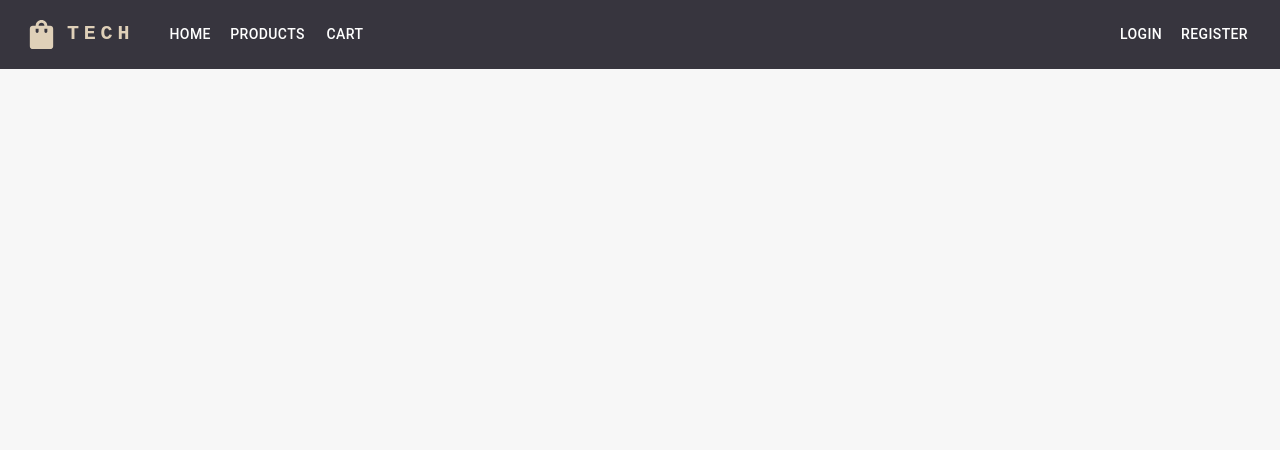
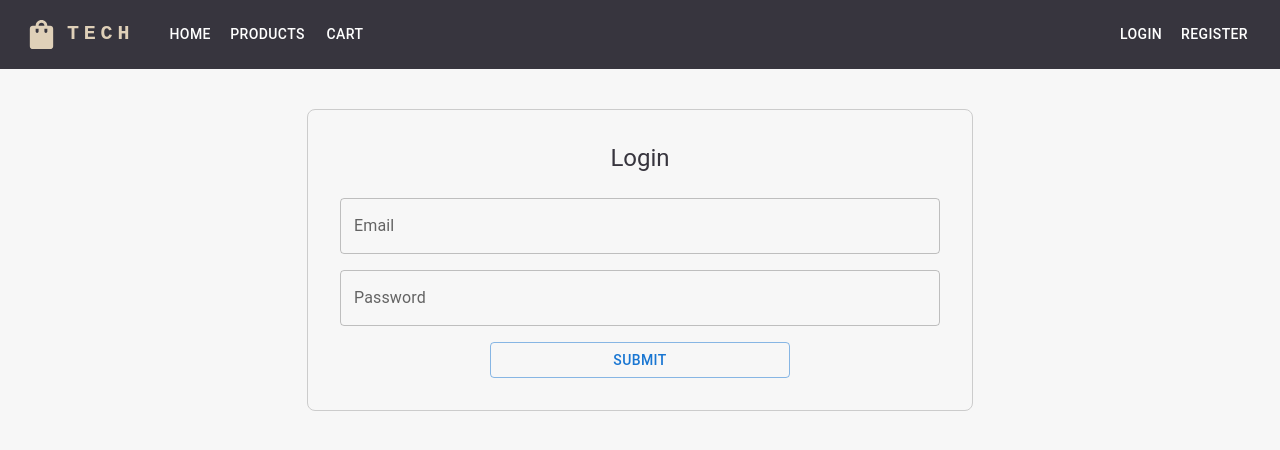
Before and after one commit to moWalid3/MERN-ECommerce-App, a React (Vite) app in the folder frontend/: page /login in a window 1280 px wide. Shown: the top 450 px of the page. Built offline with nearby package versions, Linux system fonts and the light colour scheme.

Commit message:
add loading context & finish login page

```diff
--- a/frontend/src/App.tsx
+++ b/frontend/src/App.tsx
@@ -1,24 +1,29 @@
 import { BrowserRouter, Route, Routes } from "react-router-dom";
 import HomePage from "./pages/HomePage";
-import Navbar from "./components/Navbar";
-import Container from "@mui/material/Container";
 import RegisterPage from "./pages/RegisterPage";
 import AuthProvider from "./context/auth/AuthProvider";
+import LoginPage from "./pages/LoginPage";
+import LoadingProvider from "./context/loading/LoadingProvider";
+import Layout from "./layout/Layout";
 
 function App() {
   return (
     <>
-      <AuthProvider>
-        <BrowserRouter>
-          <Navbar />
-          <Container maxWidth="xl" sx={{ py: 5 }}>
+      <LoadingProvider>
+        <AuthProvider>
+
+          <BrowserRouter>
             <Routes>
-              <Route path="/" element={<HomePage />} />
-              <Route path="/register" element={<RegisterPage />} />
+              <Route path="/" element={<Layout />}>
+                <Route index element={<HomePage />} />
+                <Route path="register" element={<RegisterPage />} />
+                <Route path="login" element={<LoginPage />} />
+              </Route>
             </Routes>
-          </Container>
-        </BrowserRouter>
-      </AuthProvider>
+          </BrowserRouter>
+
+        </AuthProvider>
+      </LoadingProvider>
     </>
   );
 }
--- a/frontend/src/components/Navbar.tsx
+++ b/frontend/src/components/Navbar.tsx
@@ -1,27 +1,15 @@
-import * as React from 'react';
 import AppBar from '@mui/material/AppBar';
 import Box from '@mui/material/Box';
 import Toolbar from '@mui/material/Toolbar';
-import IconButton from '@mui/material/IconButton';
 import Typography from '@mui/material/Typography';
-import Menu from '@mui/material/Menu';
-import MenuIcon from '@mui/icons-material/Menu';
 import Container from '@mui/material/Container';
 import Button from '@mui/material/Button';
-import MenuItem from '@mui/material/MenuItem';
 import ShoppingBagRoundedIcon from '@mui/icons-material/ShoppingBagRounded';
 import { Link } from 'react-router-dom';
+import { useAuth } from '../context/auth/AuthContext';
 
 function Navbar() {
-  const [anchorElNav, setAnchorElNav] = React.useState<null | HTMLElement>(null);
-
-  const handleOpenNavMenu = (event: React.MouseEvent<HTMLElement>) => {
-    setAnchorElNav(event.currentTarget);
-  };
-
-  const handleCloseNavMenu = () => {
-    setAnchorElNav(null);
-  };
+  const { token } = useAuth();
 
   return (
     <AppBar position="static" color='secondary' sx={{background: "#37353E", boxShadow: "none"}}>
@@ -29,78 +17,30 @@ function Navbar() {
         <Toolbar disableGutters>
           <Link to="/" className='logo-link'>
             <ShoppingBagRoundedIcon sx={{ mr: 1, fontSize: 35 }} />
-            <Typography variant="h6" noWrap
-              sx={{ mr: 3, fontFamily: 'monospace', fontWeight: 700, letterSpacing: '.3rem'}}
-            >
+            <Typography variant="h6" noWrap sx={{ mr: 3, fontFamily: 'monospace', fontWeight: 700, letterSpacing: '.3rem'}}>
               TECH
             </Typography>
           </Link>
 
-          <Box sx={{ flexGrow: 1, display: { xs: 'flex', md: 'none' } }}>
-            <IconButton size="large" aria-controls="menu-appbar" aria-haspopup="true" onClick={handleOpenNavMenu} color='inherit'>
-              <MenuIcon />
-            </IconButton>
-            <Menu
-              id="menu-appbar"
-              anchorEl={anchorElNav}
-              anchorOrigin={{ vertical: 'bottom', horizontal: 'left' }}
-              keepMounted
-              transformOrigin={{ vertical: 'top', horizontal: 'left' }}
-              open={Boolean(anchorElNav)}
-              onClose={handleCloseNavMenu}
-              sx={{ display: { xs: 'block', md: 'none' } }}
-            >
-
-              <MenuItem onClick={handleCloseNavMenu}>
-                <Typography sx={{ textAlign: 'center' }}>Home</Typography>
-              </MenuItem>
-              <MenuItem onClick={handleCloseNavMenu}>
-                <Typography sx={{ textAlign: 'center' }}>Products</Typography>
-              </MenuItem>
-              <MenuItem onClick={handleCloseNavMenu}>
-                <Typography sx={{ textAlign: 'center' }}>Cart</Typography>
-              </MenuItem>
-              <MenuItem onClick={handleCloseNavMenu}>
-                <Typography sx={{ textAlign: 'center' }}>Login</Typography>
-              </MenuItem>
-              <MenuItem onClick={handleCloseNavMenu}>
-                <Typography sx={{ textAlign: 'center' }}>Register</Typography>
-              </MenuItem>
-
-            </Menu>
-          </Box>
-
-          <ShoppingBagRoundedIcon sx={{ display: { xs: 'flex', md: 'none' }, mr: 1, fontSize: 35 }} />
-          <Typography variant="h5" noWrap component="a"
-            sx={{ mr: 2, display: { xs: 'flex', md: 'none' }, flexGrow: 1, fontFamily: 'monospace', fontWeight: 700, letterSpacing: '.3rem', color: 'inherit', textDecoration: 'none'}}
-          >
-            TECH
-          </Typography>
-
-          <Box sx={{ flexGrow: 1, display: { xs: 'none', md: 'flex' } }}>
+          <Box sx={{ flexGrow: 1, display: "flex"}}>
             <Link to="/">
-              <Button color='inherit' onClick={handleCloseNavMenu} sx={{ my: 2, color: 'white' }}>
-                Home
-              </Button>
+              <Button color='inherit' sx={{ my: 2, color: 'white' }}>Home</Button>
             </Link>
-            <Button color='inherit' onClick={handleCloseNavMenu} sx={{ my: 2, color: 'white' }}>
-              Products
-            </Button>
-            <Button color='inherit' onClick={handleCloseNavMenu} sx={{ my: 2, color: 'white' }}>
-              Cart
-            </Button>
+            <Button color='inherit' sx={{ my: 2, color: 'white' }}>Products</Button>
+            <Button color='inherit' sx={{ my: 2, color: 'white' }}>Cart</Button>
 
             <Box sx={{flexGrow: 1, display: "flex", justifyContent: "flex-end"}}>
-              <Button color='inherit' onClick={handleCloseNavMenu} sx={{ my: 2, color: 'white' }}>
-                Login
-              </Button>
-
-              <Link to="/register">
-                <Button color='inherit' onClick={handleCloseNavMenu} sx={{ my: 2, color: 'white' }}>
-                  Register
-                </Button>
-              </Link>
-
+              {
+                token ? <Button color='inherit' sx={{ my: 2, color: 'white' }}>Logout</Button>
+                : <>
+                  <Link to="/login">
+                    <Button color='inherit' sx={{ my: 2, color: 'white' }}>Login</Button>
+                  </Link>
+                  <Link to="/register">
+                    <Button color='inherit' sx={{ my: 2, color: 'white' }}>Register</Button>
+                  </Link>
+                </>
+              }
             </Box>
           </Box>
         </Toolbar>
--- /dev/null
+++ b/frontend/src/context/loading/LoadingContext.ts
@@ -0,0 +1,17 @@
+import {
+  createContext,
+  useContext,
+  type Dispatch,
+  type SetStateAction,
+} from "react";
+
+interface ILoadingContext {
+  isLoading: boolean;
+  setIsLoading: Dispatch<SetStateAction<boolean>>;
+}
+
+export const LoadingContext = createContext<ILoadingContext>({
+  isLoading: false,
+  setIsLoading: () => {},
+});
+export const useLoading = () => useContext(LoadingContext);
--- /dev/null
+++ b/frontend/src/context/loading/LoadingProvider.tsx
@@ -0,0 +1,14 @@
+import { useState, type PropsWithChildren } from "react";
+import { LoadingContext } from "./LoadingContext";
+
+const LoadingProvider = (props: PropsWithChildren) => {
+  const [isLoading, setIsLoading] = useState(false);
+
+  return (
+    <LoadingContext.Provider value={{ isLoading, setIsLoading }}>
+      {props.children}
+    </LoadingContext.Provider>
+  );
+};
+
+export default LoadingProvider;
--- /dev/null
+++ b/frontend/src/layout/Layout.tsx
@@ -0,0 +1,21 @@
+import Container from "@mui/material/Container";
+import Navbar from "../components/Navbar";
+import { Outlet } from "react-router-dom";
+import { useLoading } from "../context/loading/LoadingContext";
+import { LinearProgress } from "@mui/material";
+
+const Layout = () => {
+  const { isLoading } = useLoading();
+
+  return (
+    <>
+      <Navbar />
+      {isLoading && <LinearProgress color="inherit" />}
+      <Container maxWidth="xl" sx={{ py: 5 }}>
+        <Outlet />
+      </Container>
+    </>
+  );
+};
+
+export default Layout;
--- a/frontend/src/pages/HomePage.tsx
+++ b/frontend/src/pages/HomePage.tsx
@@ -3,25 +3,36 @@ import Grid from "@mui/material/Grid2";
 import ProductCard from "../components/ProductCard";
 import type { IProduct } from "../types/Product";
 import { BASE_URL } from "../constants/baseUrl";
+import { useLoading } from "../context/loading/LoadingContext";
 
 const HomePage = () => {
   const [products, setProducts] = useState<IProduct[]>([]);
+  const { setIsLoading } = useLoading();
 
   useEffect(() => {
     getProducts();
   }, []);
 
   const getProducts = async () => {
+    setIsLoading(true);
     try {
       const res = await fetch(`${BASE_URL}/products`);
       setProducts(await res.json());
     } catch (error) {
       console.log(error);
+    } finally {
+      setIsLoading(false);
     }
   };
 
+  function test() {
+    console.log("object");
+    return "";
+  }
+
   return (
     <>
+    {test()}
       <h2>Products</h2>
       <Grid container spacing={2}>
         {products.map((prod) => (
--- a/frontend/src/pages/LoginPage.tsx
+++ b/frontend/src/pages/LoginPage.tsx
@@ -1,6 +1,110 @@
+import { TextField, Button, Box, Typography, Alert } from "@mui/material";
+import { useRef, useState, type FormEvent } from "react";
+import { useAuth } from "../context/auth/AuthContext";
+import type { ILoginForm } from "../types/Auth";
+import Joi from "joi";
+import { useNavigate } from "react-router-dom";
+import { useLoading } from "../context/loading/LoadingContext";
+
 const LoginPage = () => {
+  const emailRef = useRef<HTMLInputElement>(null);
+  const passwordRef = useRef<HTMLInputElement>(null);
+
+  const [validationErrors, setValidationErrors] = useState<{msg: string, path: string | number}[]>([]);
+  const [generalErrors, setGeneralErrors] = useState<string[]>([]);
+
+  const navigate = useNavigate();
+  const { login } = useAuth();
+  const { setIsLoading } = useLoading();
+
+  const loginSchema = Joi.object({
+    email: Joi.string().email({ tlds: { allow: false } }).required().messages({
+      "string.email": "Please provide a valid email address",
+      "string.empty": "Email is required",
+    }),
+    password: Joi.string().min(3).required().messages({
+      "string.min": "Password must have at least 3 characters",
+      "string.empty": "password is required",
+    }),
+  });
+
+  const handleSubmit = async (e: FormEvent<HTMLFormElement>) => {
+    e.preventDefault();
+
+    if(!emailRef.current || !passwordRef.current) {
+      setGeneralErrors(["Something wrong when get input values"]);
+      return;
+    }
+
+    const formData: ILoginForm = {
+      email: emailRef.current?.value,
+      password: passwordRef.current?.value,
+    }
+
+    const { error } = loginSchema.validate(formData, { abortEarly: false });
+
+    setValidationErrors([]);
+    if(error?.details) {
+      setValidationErrors(error.details.map(err => ({msg: err.message, path: err.path[0]})));
+      return;
+    }
+
+    setIsLoading(true);
+    const result = await login(formData);
+
+    setIsLoading(false);
+    if(result != null) {
+      setGeneralErrors([...result])
+      return;
+    }
+
+    setGeneralErrors([]);
+    navigate("/");
+  }
+
+  const foundErrorMsg = (path: string) => validationErrors.find(err => err.path === path)?.msg;
+
   return ( <>
-    <h1>Login Page</h1>
+    <Box
+      component="form"
+      sx={{
+        display: "flex",
+        flexDirection: "column",
+        alignItems: "center",
+        p: 4,
+        border: "1px solid #ccc",
+        borderRadius: "8px",
+        maxWidth: "600px",
+        margin: "auto"
+      }}
+      noValidate
+      autoComplete="off"
+      onSubmit={handleSubmit}
+    >
+      {
+        generalErrors.length > 0 && <Alert severity="error" sx={{width: "100%", border: "1px solid #FF8488"}}>
+          <ul>{ generalErrors.map((err, i) => <li key={i}>{err}</li> ) }</ul>
+        </Alert>
+      }
+
+      <Typography variant="h5" gutterBottom className="head-title">Login</Typography>
+
+      <TextField inputRef={emailRef} label="Email" type="email" name="email" fullWidth sx={{mt: 2}} />
+      {
+        foundErrorMsg("email") && <Typography variant="body2" color="error" sx={{width: "100%", pt: ".25rem"}}>
+          {foundErrorMsg("email")}
+        </Typography>
+      }
+
+      <TextField inputRef={passwordRef} label="Password" type="password" name="password" fullWidth sx={{mt: 2}} />
+      {
+        foundErrorMsg("password") && <Typography variant="body2" color="error" sx={{width: "100%", pt: ".25rem"}}>
+          {foundErrorMsg("password")}
+        </Typography>
+      }
+
+      <Button variant="outlined" type="submit" sx={{ mt: 2, width: "50%" }}>Submit</Button>
+    </Box>
   </> );
 }
 
--- a/frontend/src/pages/RegisterPage.tsx
+++ b/frontend/src/pages/RegisterPage.tsx
@@ -4,6 +4,7 @@ import { useAuth } from "../context/auth/AuthContext";
 import type { IRegisterForm } from "../types/Auth";
 import Joi from "joi";
 import { useNavigate } from "react-router-dom";
+import { useLoading } from "../context/loading/LoadingContext";
 
 const RegisterPage = () => {
   const nameRef = useRef<HTMLInputElement>(null);
@@ -13,7 +14,8 @@ const RegisterPage = () => {
   const [generalErrors, setGeneralErrors] = useState<string[]>([]);
 
   const navigate = useNavigate();
-  const auth = useAuth();
+  const { register } = useAuth();
+  const { setIsLoading } = useLoading();
 
   const registerSchema = Joi.object({
     name: Joi.string().alphanum().min(3).max(100).required().messages({
@@ -53,8 +55,10 @@ const RegisterPage = () => {
       return;
     }
 
-    const result = await auth?.register(formData);
+    setIsLoading(true);
+    const result = await register(formData);
 
+    setIsLoading(false);
     if(result != null) {
       setGeneralErrors([...result])
       return;
@@ -85,7 +89,7 @@ const RegisterPage = () => {
     >
       {
         generalErrors.length > 0 && <Alert severity="error" sx={{width: "100%", border: "1px solid #FF8488"}}>
-          <ul>{ generalErrors.map(err => <li>{err}</li> ) }</ul>
+          <ul>{ generalErrors.map((err, i) => <li key={i}>{err}</li> ) }</ul>
         </Alert>
       }
 
--- a/frontend/src/types/Auth.ts
+++ b/frontend/src/types/Auth.ts
@@ -5,7 +5,6 @@ export interface IRegisterForm {
 }
 
 export interface ILoginForm {
-  name: string;
   email: string;
   password: string;
 }
```
Also changed, not shown: frontend/src/context/auth/AuthContext.ts (+7 -1 lines).
